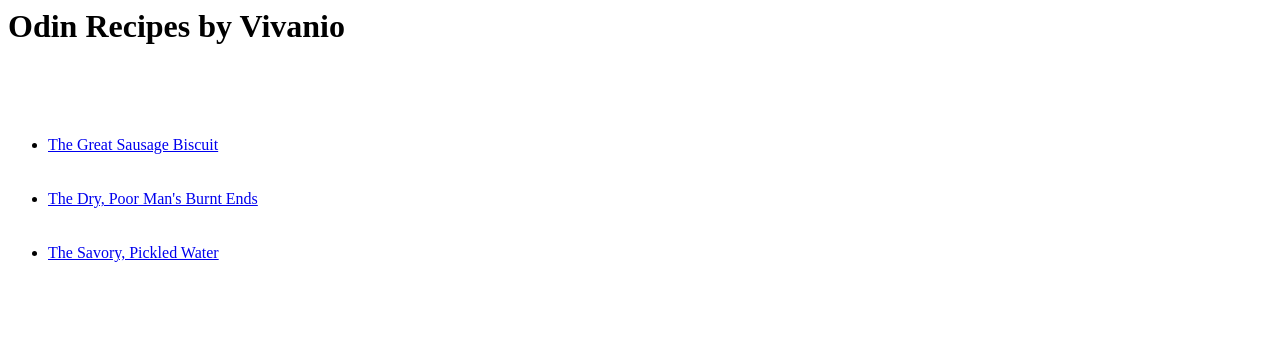
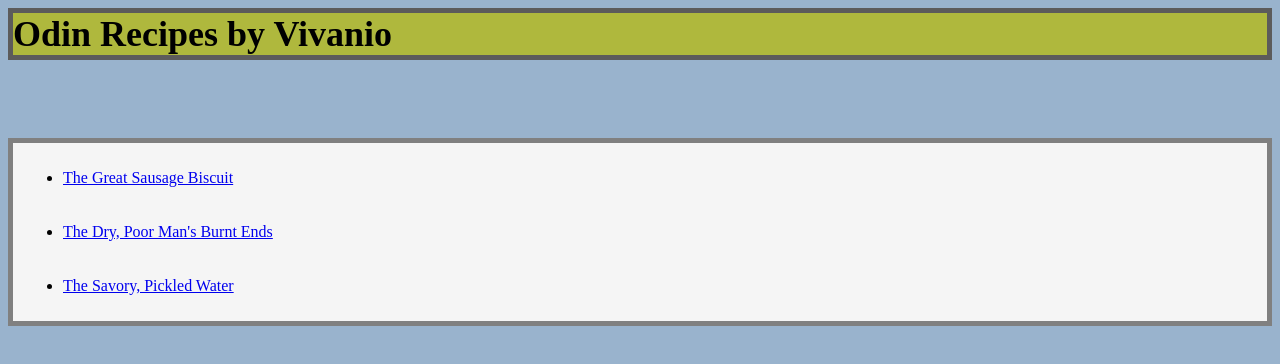
Before and after one commit to Vivanio/odin-recipes, a plain HTML site: page index.html in a window 1280 px wide. Drawn offline with Linux system fonts and the light colour scheme.

Commit message:
06 changes

```diff
--- a/index.html
+++ b/index.html
@@ -1,11 +1,19 @@
+
 <title>Odin Recipes</title>
-<h1> Odin Recipes by Vivanio</h1>
+<h1 id="head"> Odin Recipes by Vivanio</h1>
 <br><br><br>
+<head>
+    <link rel="stylesheet" href="style.css">
+</head>
+<body id="body">
+    <div >
     <ul>
         <li><a href="recipe/sausage_biscuit.html">The Great Sausage Biscuit</a></li>
         <br><br>
         <li><a href="recipe/burnt_ends.html">The Dry, Poor Man's Burnt Ends</a></li>
         <br><br>
         <li><a href="recipe/pickled_water.html">The Savory, Pickled Water</a></li>
-    <br><br>
+
     </ul>
+</div>
+</body>
--- /dev/null
+++ b/style.css
@@ -0,0 +1,17 @@
+#head{
+    Background-color: rgb(175, 184, 61);
+    border: 5px solid rgb(92, 91, 91);
+    font-size:36px;
+}
+
+#body{
+    background-color: rgb(153, 179, 205);
+}
+
+div{
+
+    padding:10px;
+    border: 5px solid grey;
+    margin: 0;
+    background-color: whitesmoke;
+}
```
Lines whose indentation alone changed are shown as unchanged.
